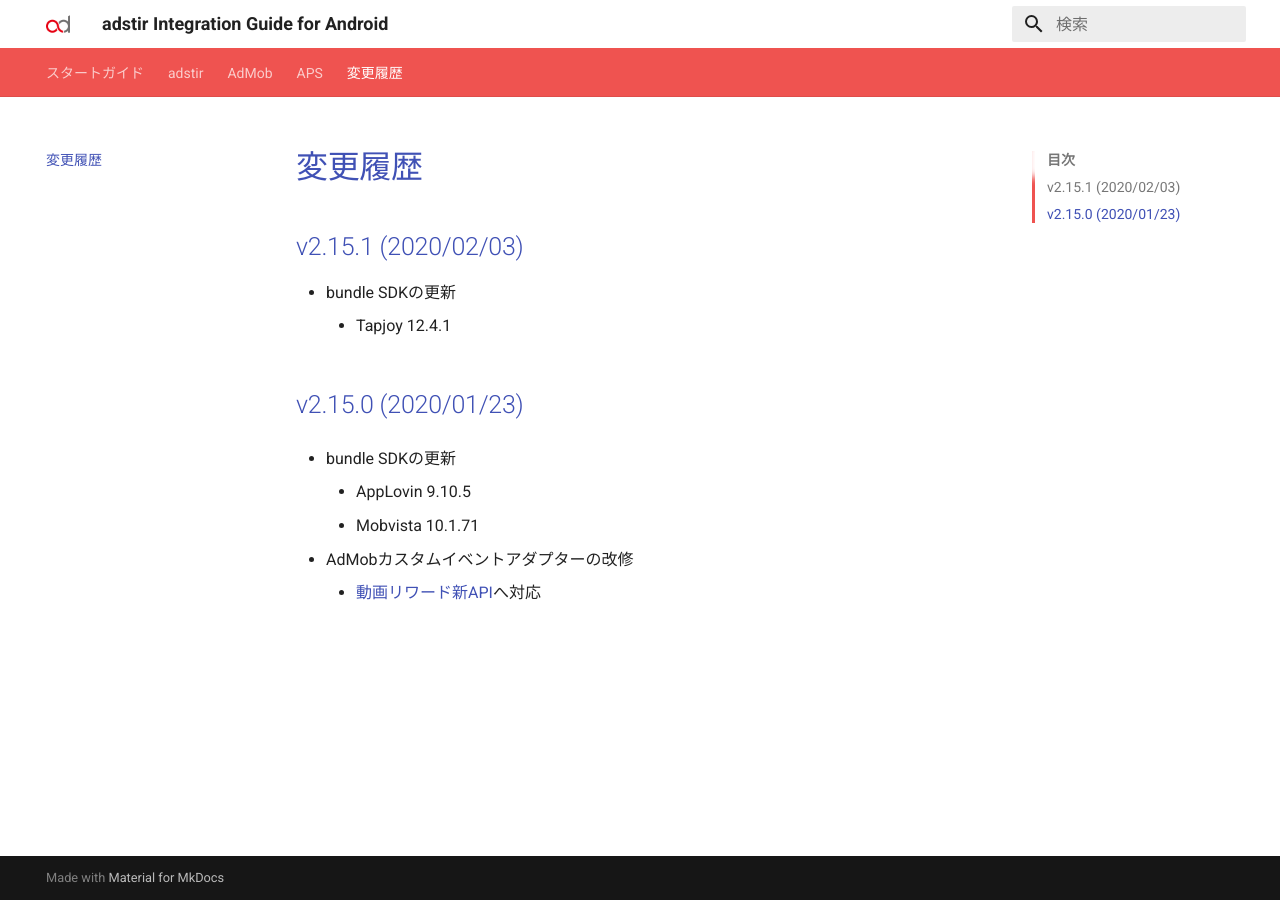
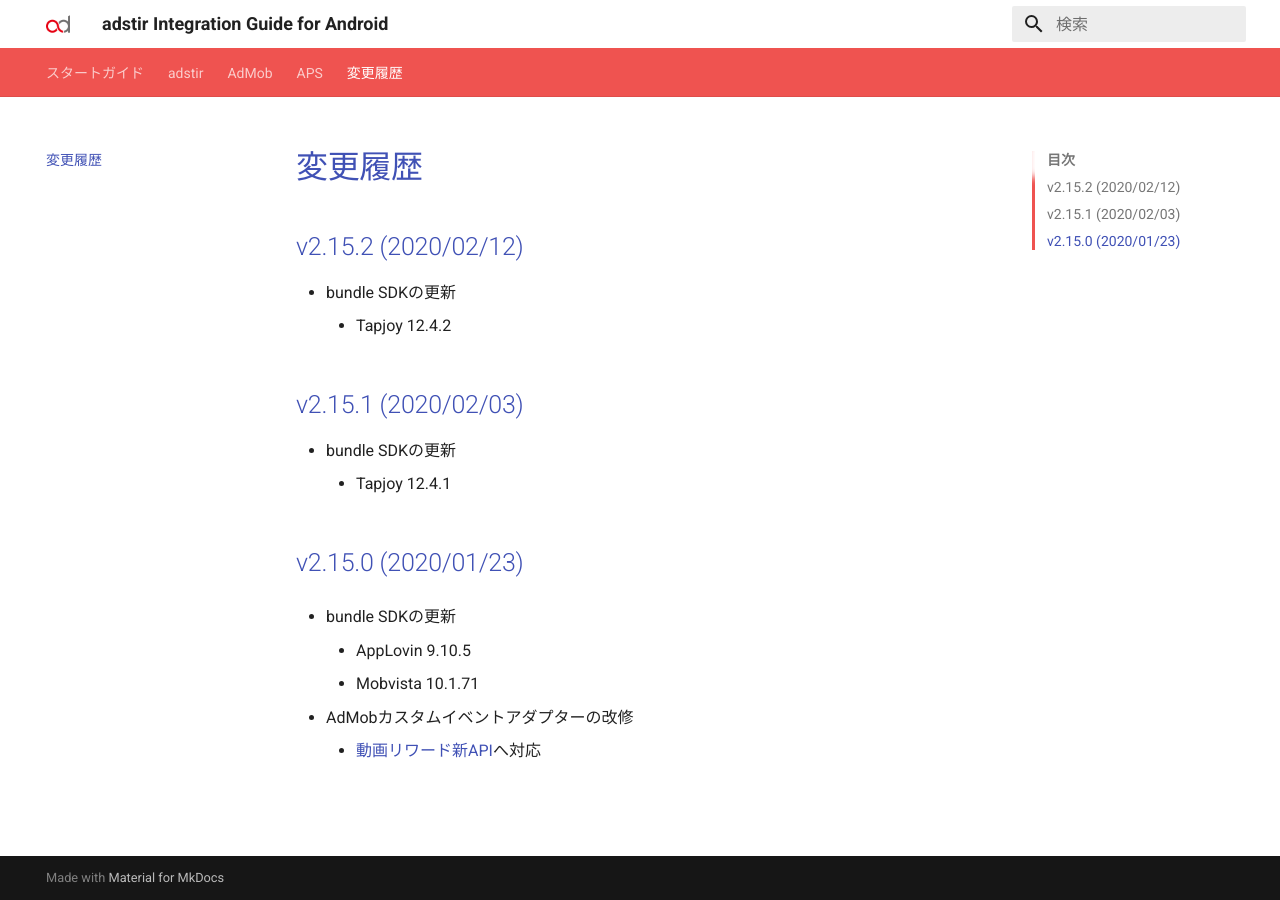
Before and after one commit to united-adstir/android-sdk-docs, an MkDocs documentation site: the page built from docs/changelog.md, in a window 1280 px wide. Built offline with MkDocs 1.6.1 and Material for MkDocs 9.7.7, drawn with Linux system fonts in a browser that asks for light colours; the version menu is left out.

Commit message:
Update changelog.md

```diff
--- a/docs/changelog.md
+++ b/docs/changelog.md
@@ -1,4 +1,9 @@
 # 変更履歴
+
+## v2.15.2 (2020/02/12)
+
+- bundle SDKの更新
+    - Tapjoy 12.4.2
 
 ## v2.15.1 (2020/02/03)
 
```
